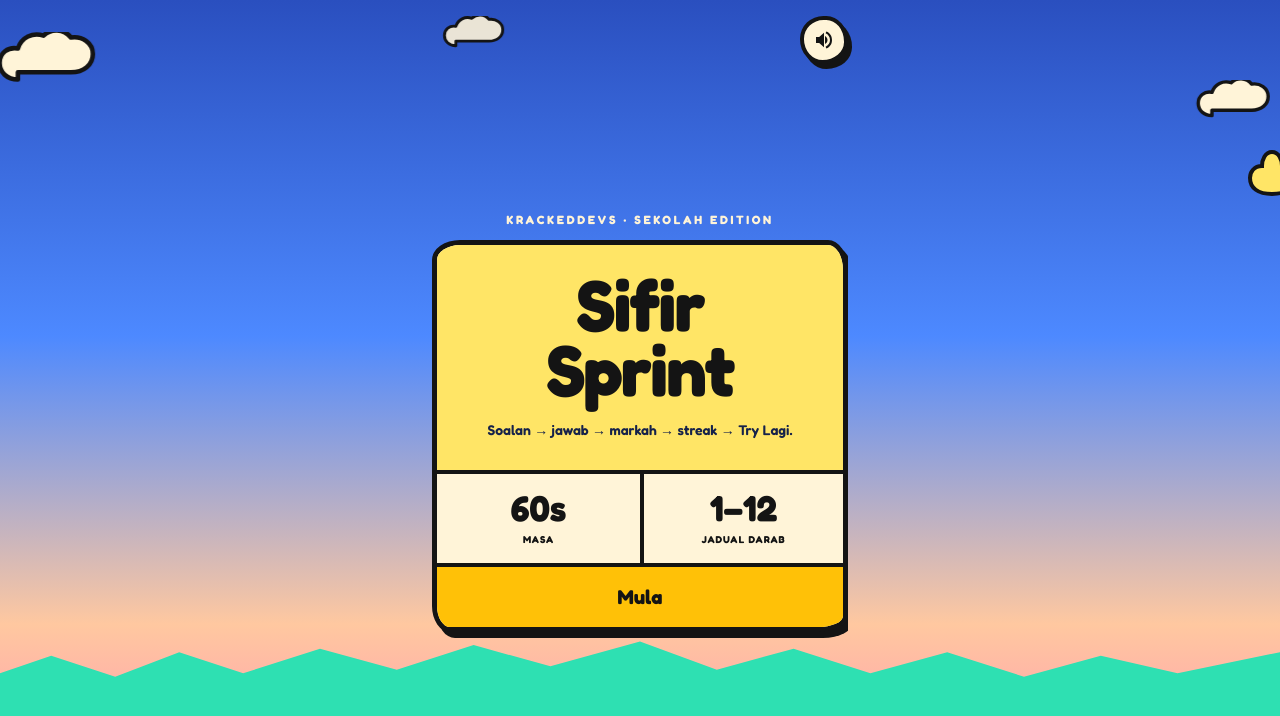
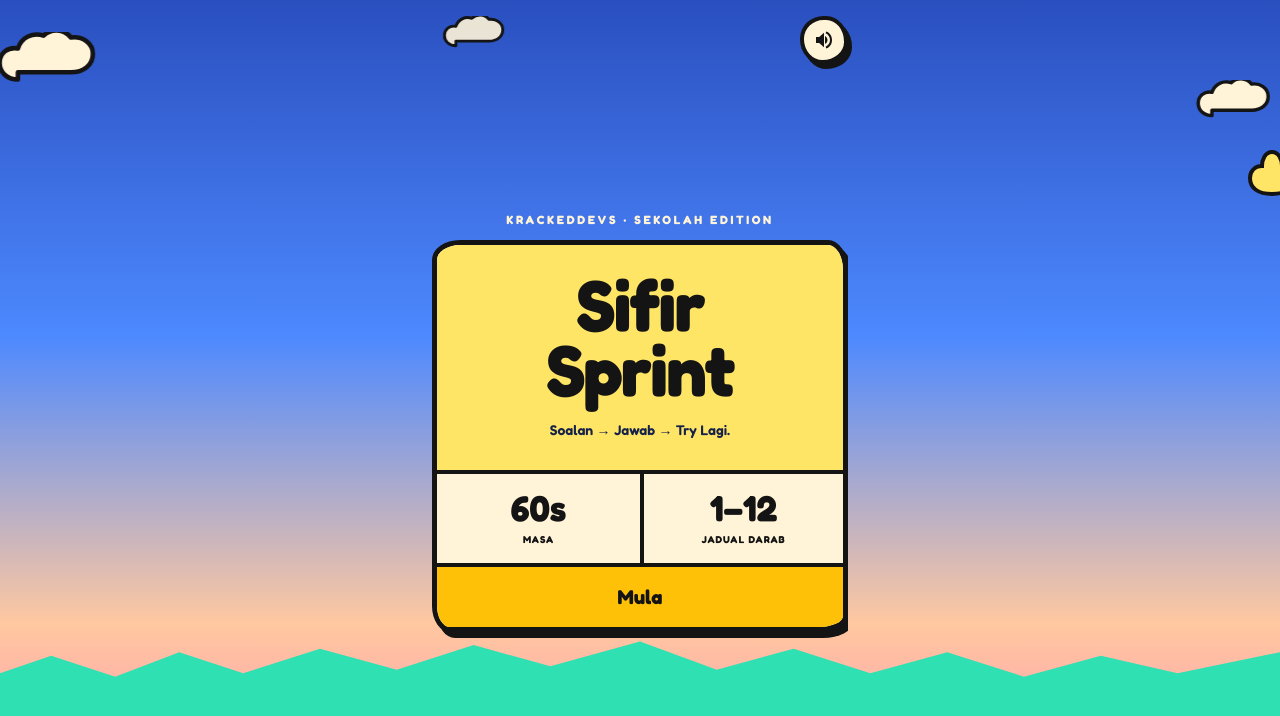
Before and after one commit to nazirulhafiy/sifir-sprint, a React (Vite) app: page / in a window 1280 px wide. Shown: the top 716 px of the page. Built offline with nearby package versions, Linux system fonts and the light colour scheme; a web font is replaced by a local one.

Commit message:
Update landing and banner copy (Try Lagi).

```diff
--- a/src/App.tsx
+++ b/src/App.tsx
@@ -382,7 +382,7 @@ function MulaScreen({
             Sprint
           </h1>
           <p className="mx-auto mt-4 max-w-xs text-sm font-semibold leading-relaxed text-navy">
-            Soalan → jawab → markah → streak → Try Lagi.
+            Soalan → Jawab → Try Lagi.
           </p>
         </header>
         <div className="board-rule grid grid-cols-2">
@@ -445,7 +445,7 @@ function PlayScreen({
             Sifir Sprint
           </p>
           <p className="mt-0.5 text-sm font-semibold text-cream/80 sm:text-base">
-            Soalan · Jawab · Lagi
+            Soalan · Jawab · Try Lagi
           </p>
         </div>
         <div
```
